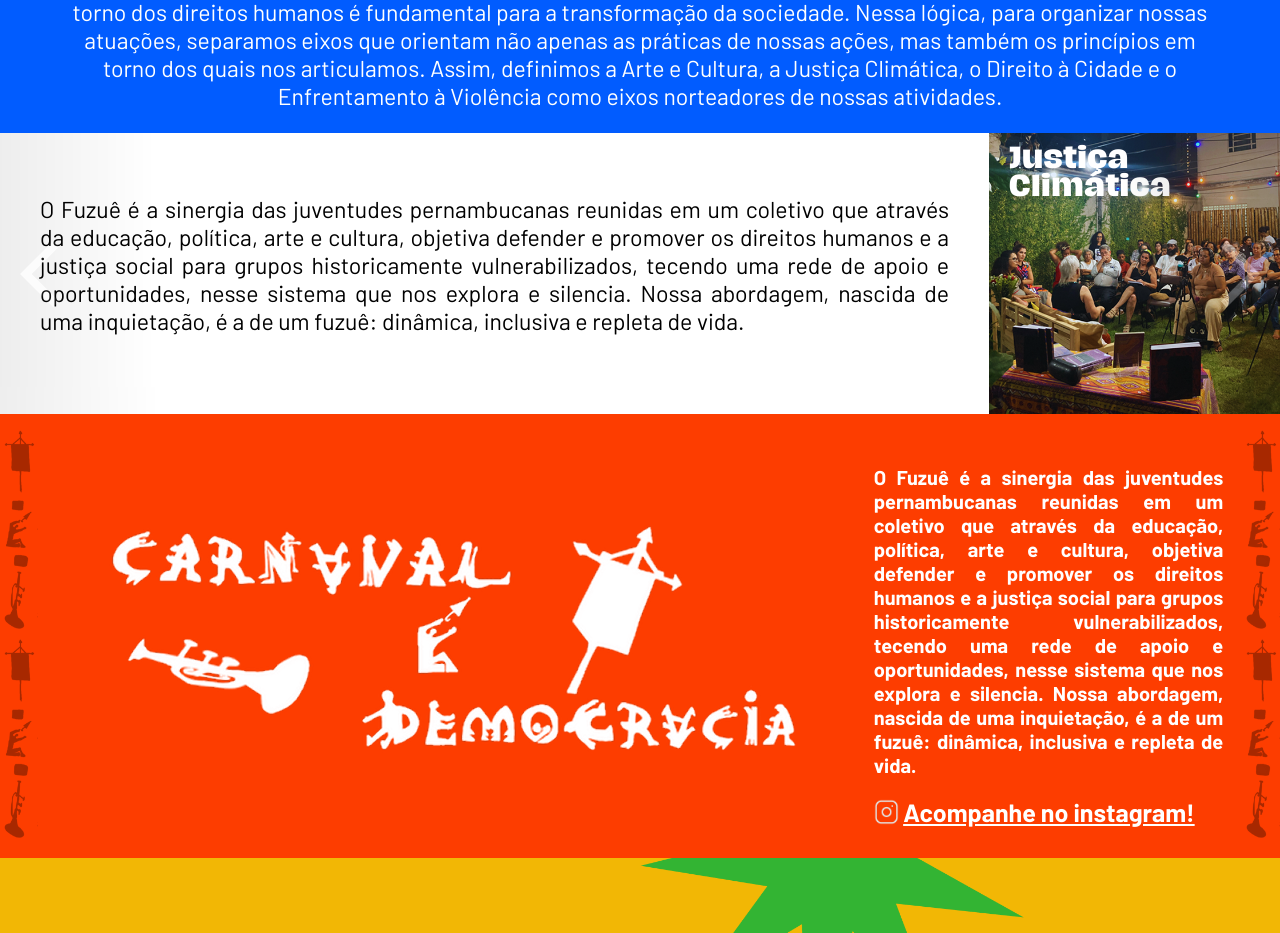
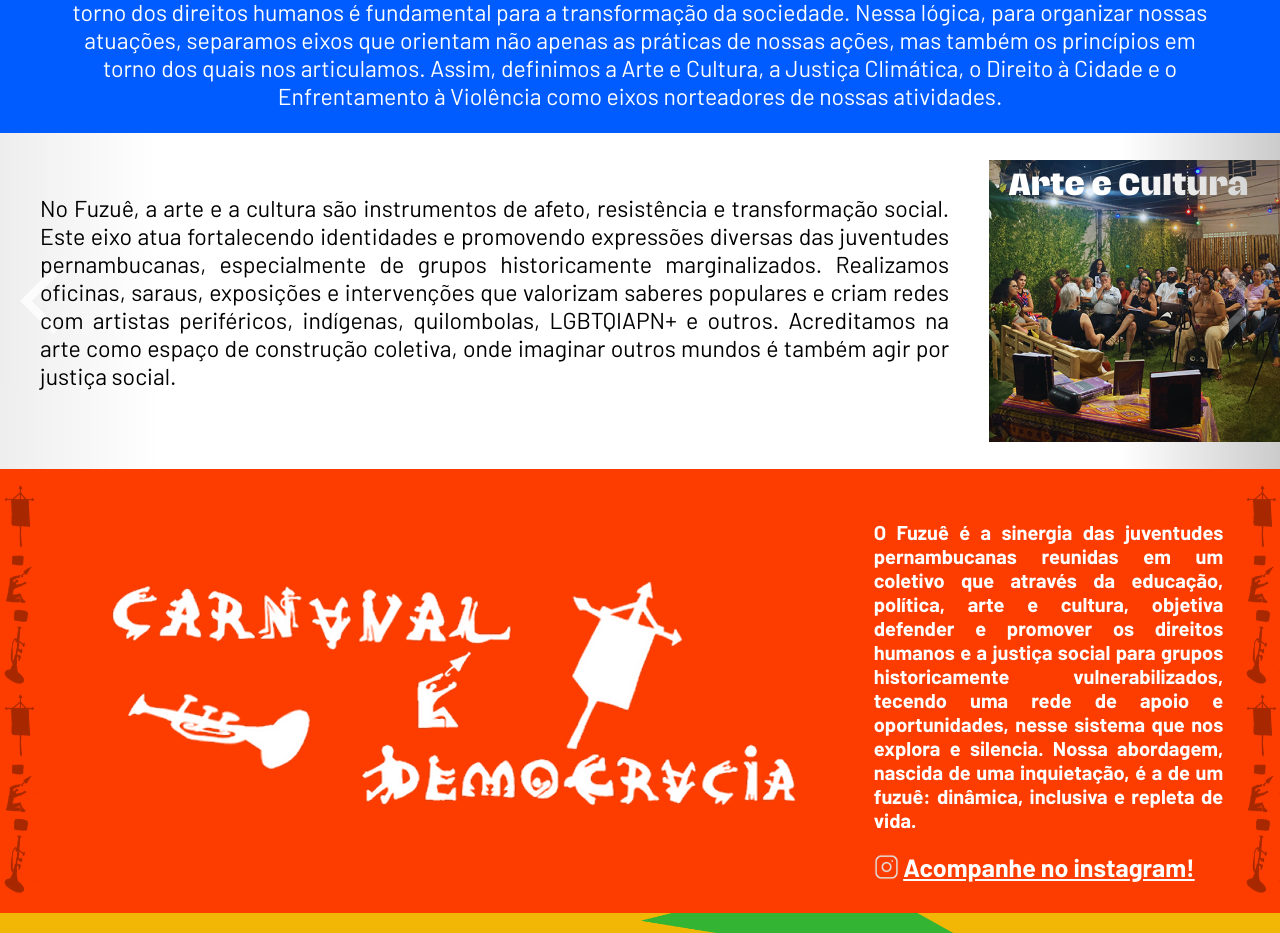
Before and after one commit to FuzuePorDireitosHumanos/fuzue-landingpage, a React (Vite) app: page / in a window 1280 px wide. Shown: the part 1260-2193 px from the top of the page. Built offline with nearby package versions, Linux system fonts and the light colour scheme.

Commit message:
slide text

```diff
--- a/src/components/EixosSection/index.jsx
+++ b/src/components/EixosSection/index.jsx
@@ -52,34 +52,11 @@ const EixosSection = () => {
           speed={1000}
           modules={[Autoplay]}
         >
-          <SwiperSlide>
-            <Slide
-              text="O Fuzuê é a sinergia das juventudes pernambucanas reunidas em um
-            coletivo que através da educação, política, arte e cultura, objetiva
-            defender e promover os direitos humanos e a justiça social para
-            grupos historicamente vulnerabilizados, tecendo uma rede de apoio e
-            oportunidades, nesse sistema que nos explora e silencia. Nossa
-            abordagem, nascida de uma inquietação, é a de um fuzuê: dinâmica,
-            inclusiva e repleta de vida."
-              title="Justiça Climática"
-              image={EixoImagem}
-            />
-          </SwiperSlide>
-
-          {/* Slide 2 */}
-          <SwiperSlide>
-            <Slide
-              text="O Fuzuê é a sinergia das juventudes pernambucanas reunidas em um
-            coletivo que através da educação, política, arte e cultura, objetiva
-            defender e promover os direitos humanos e a justiça social para
-            grupos historicamente vulnerabilizados, tecendo uma rede de apoio e
-            oportunidades, nesse sistema que nos explora e silencia. Nossa
-            abordagem, nascida de uma inquietação, é a de um fuzuê: dinâmica,
-            inclusiva e repleta de vida."
-              title="Justiça climática"
-              image={EixoImagem}
-            />
-          </SwiperSlide>
+          {texts.map((item, index) => (
+            <SwiperSlide key={index}>
+              <Slide text={item.text} title={item.title} image={EixoImagem} />
+            </SwiperSlide>
+          ))}
         </Swiper>
       </div>
       <div className="buttons-move-mobile">
--- a/src/constants/index.js
+++ b/src/constants/index.js
@@ -1,8 +1,20 @@
 export const texts = [
-  "No Fuzuê, a arte e a cultura são instrumentos de afeto, resistência e transformação social. Este eixo atua fortalecendo identidades e promovendo expressões diversas das juventudes pernambucanas, especialmente de grupos historicamente marginalizados. Realizamos oficinas, saraus, exposições e intervenções que valorizam saberes populares e criam redes com artistas periféricos, indígenas, quilombolas, LGBTQIAPN+ e outros. Acreditamos na arte como espaço de construção coletiva, onde imaginar outros mundos é também agir por justiça social.",
-  "Nosso organização nasce das vivências e insatisfações acerca do mundo que vamos herdar, fruto das escolhas que nos conduziram e nos conduzem ao atual cenário de abismos sociais, que sufoca nossas riquezas e constrange nossos sonhos. Há um novo aspecto crucial nesse cenário, um mal anunciado, já é fato: vivemos uma emergência climática global, que agrava as desigualdades e vitimiza os mais vulneráveis. Nós acreditamos que esta crise escancara a necessidade de unificar as lutas por direitos humanos, unir forças e cooperar pelo meio ambiente, este é o nosso compromisso. A luta por justiça climática é a luta por justiça social em sua dimensão mais iminente e urgente, só podemos conquistar uma sob o pressuposto da outra!",
-  "O direito à cidade vai além do acesso à moradia ou ao transporte: é o direito de participar ativamente da construção dos espaços urbanos e da vida coletiva. Projetos de reestruturação, guiados por interesses financeiros e lógicas tecnocráticas, excluem comunidades e aprofundam desigualdades. A cidade, cada vez mais moldada pelos desejos de uma elite econômica, precisa ser retomada como espaço democrático. Lutar pelo direito à cidade é articular demandas fragmentadas — moradia, mobilidade, lazer — em uma reivindicação coletiva por cidadania, autonomia e justiça urbana.",
-  "O Fuzuê visa promover ações práticas e educativas para combater todas as formas de violência em nossas comunidades. Os diversos tipos de violência é um dos obstáculos para a construção de uma sociedade mais justa e igualitária. Nossa organização busca não apenas a redução dos índices de violência, mas também a transformação da cultura de agressão em uma cultura de respeito, empatia e solidariedade. Por meio de ações de sensibilização, capacitação pelos agentes sociais, oferecendo apoio as vítimas e o fortalecimento de redes de proteção, o projeto trabalha para desmantelar as estruturas que sustentam a violência, ao mesmo tempo em que oferece ferramentas para a resolução pacífica de conflitos. Acreditamos que, com a união de esforços entre indivíduos, famílias, organizações e instituições, é possível criar um ambiente mais seguro e acolhedor para todos.",
+  {
+    title: "Arte e Cultura",
+    text: "No Fuzuê, a arte e a cultura são instrumentos de afeto, resistência e transformação social. Este eixo atua fortalecendo identidades e promovendo expressões diversas das juventudes pernambucanas, especialmente de grupos historicamente marginalizados. Realizamos oficinas, saraus, exposições e intervenções que valorizam saberes populares e criam redes com artistas periféricos, indígenas, quilombolas, LGBTQIAPN+ e outros. Acreditamos na arte como espaço de construção coletiva, onde imaginar outros mundos é também agir por justiça social.",
+  },
+  {
+    title: "Justiça Climática",
+    text: "Nosso organização nasce das vivências e insatisfações acerca do mundo que vamos herdar, fruto das escolhas que nos conduziram e nos conduzem ao atual cenário de abismos sociais, que sufoca nossas riquezas e constrange nossos sonhos. Há um novo aspecto crucial nesse cenário, um mal anunciado, já é fato: vivemos uma emergência climática global, que agrava as desigualdades e vitimiza os mais vulneráveis. Nós acreditamos que esta crise escancara a necessidade de unificar as lutas por direitos humanos, unir forças e cooperar pelo meio ambiente, este é o nosso compromisso. A luta por justiça climática é a luta por justiça social em sua dimensão mais iminente e urgente, só podemos conquistar uma sob o pressuposto da outra!",
+  },
+  {
+    title: "Direito à Cidade",
+    text: "O direito à cidade vai além do acesso à moradia ou ao transporte: é o direito de participar ativamente da construção dos espaços urbanos e da vida coletiva. Projetos de reestruturação, guiados por interesses financeiros e lógicas tecnocráticas, excluem comunidades e aprofundam desigualdades. A cidade, cada vez mais moldada pelos desejos de uma elite econômica, precisa ser retomada como espaço democrático. Lutar pelo direito à cidade é articular demandas fragmentadas — moradia, mobilidade, lazer em uma reivindicação coletiva por cidadania, autonomia e justiça urbana.",
+  },
+  {
+    title: "Enfrentamento à Violencia",
+    text: "O Fuzuê visa promover ações práticas e educativas para combater todas as formas de violência em nossas comunidades. Os diversos tipos de violência é um dos obstáculos para a construção de uma sociedade mais justa e igualitária. Nossa organização busca não apenas a redução dos índices de violência, mas também a transformação da cultura de agressão em uma cultura de respeito, empatia e solidariedade. Por meio de ações de sensibilização, capacitação pelos agentes sociais, oferecendo apoio as vítimas e o fortalecimento de redes de proteção, o projeto trabalha para desmantelar as estruturas que sustentam a violência, ao mesmo tempo em que oferece ferramentas para a resolução pacífica de conflitos. Acreditamos que, com a união de esforços entre indivíduos, famílias, organizações e instituições, é possível criar um ambiente mais seguro e acolhedor para todos.",
+  },
 ];
 
 export const eixosText =
```
